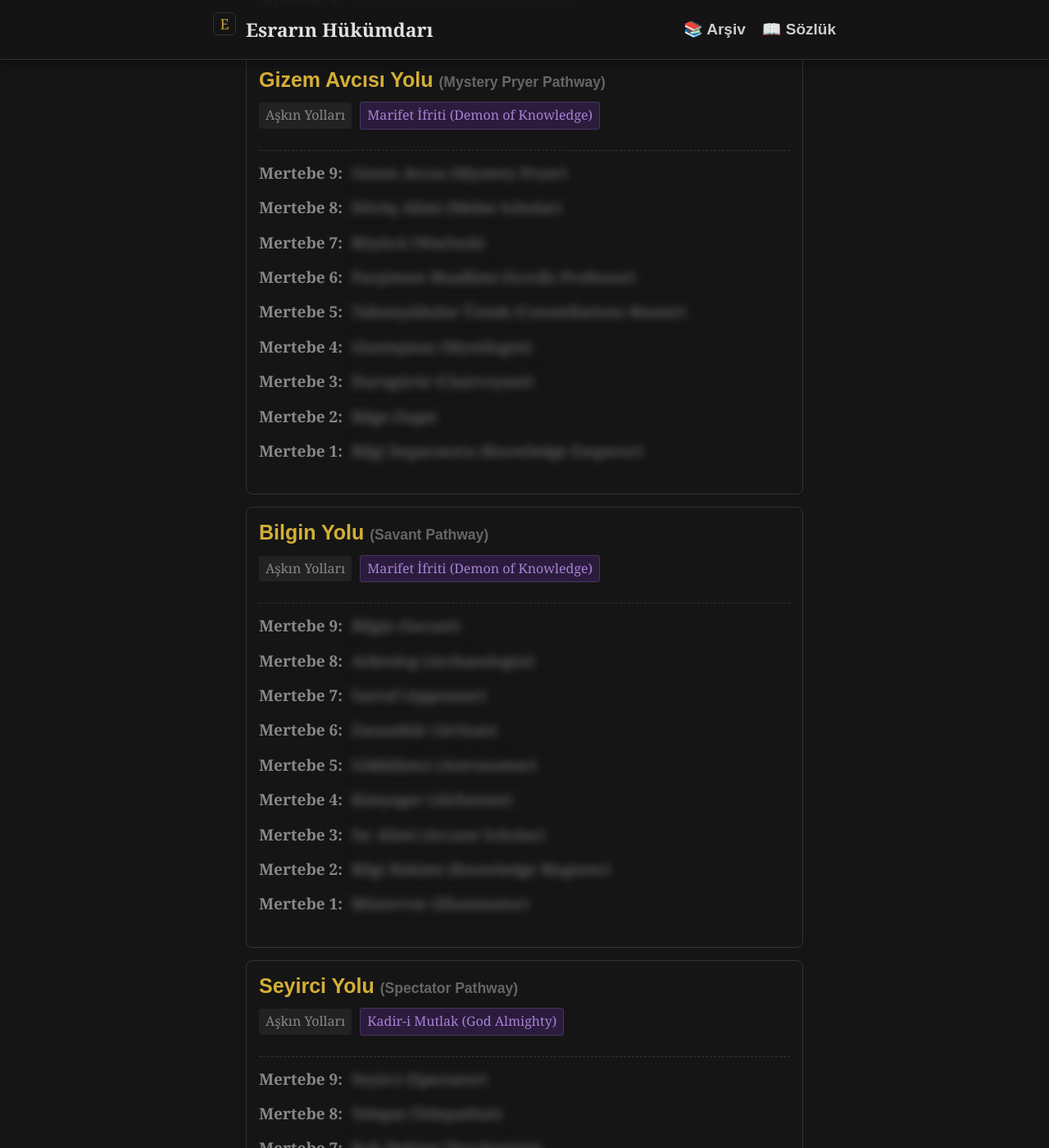
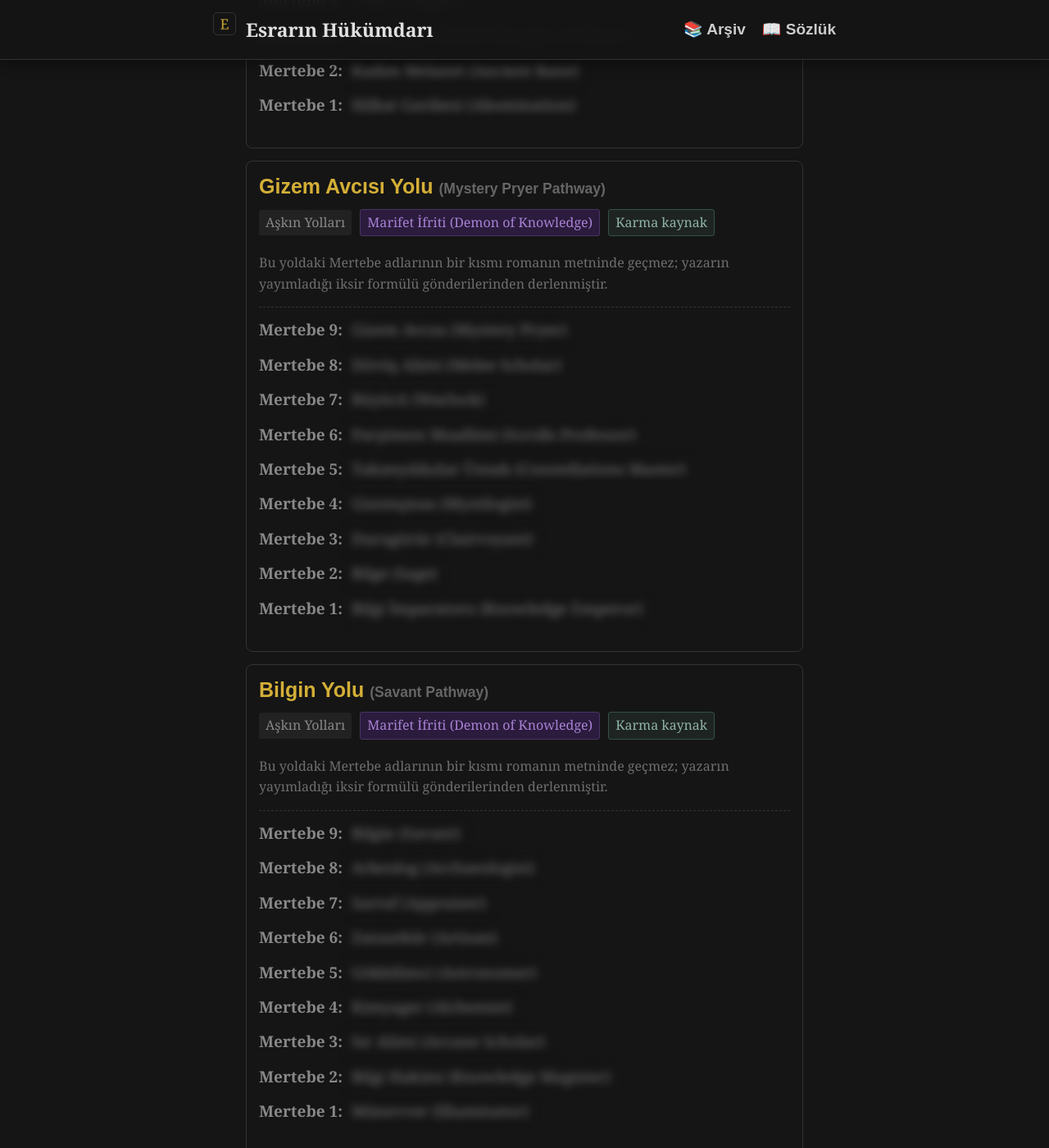
Before and after one commit to Imperium34/Imperium34.github.io, a Jekyll site: the page built from sozluk.html, in a window 1280 px wide and 1400 px high, scrolled down 9535 px. Shown: the whole window at 82% size. Built offline with Jekyll 4.4.1, drawn with Linux system fonts in a browser that asks for light colours; comment, search, counter and statistics services are not loaded; some of the changed text lies outside the part shown.

Commit message:
etiket sistemi düzeltildi. artık sayfada görünüyor

```diff
--- a/sozluk.html
+++ b/sozluk.html
@@ -47,6 +48,31 @@ body.spoiler-mode-active .dynamic-spoiler {
 
 body.spoiler-mode-active .hidden-sequence {
   display: list-item !important;
+}
+
+/* --- Kaynak / müdahale rozetleri --- */
+.rozet {
+  display: inline-block;
+  padding: 3px 8px;
+  border-radius: 3px;
+  font-size: 0.8em;
+  margin-bottom: 10px;
+  margin-left: 5px;
+  border: 1px solid transparent;
+  cursor: help;
+}
+.rozet-ekleme    { background: #2a2010; color: #d4a747; border-color: #574117; }
+.rozet-ozgun     { background: #2a1418; color: #d48a94; border-color: #572329; }
+.rozet-beyani    { background: #241f2e; color: #a99ac4; border-color: #443a5c; }
+.rozet-coi       { background: #2e2418; color: #c4a882; border-color: #5c4a34; }
+.rozet-karma     { background: #1e2422; color: #8fb3a8; border-color: #35514a; }
+.rozet-denetim   { background: #1a1a1a; color: #666;    border-color: #333;    }
+
+.kaynak-ref {
+  margin-top: 8px;
+  font-size: 0.82em;
+  color: #8a7a4a;
+  font-style: italic;
 }
 
 /* --- Çevirmen Notu (Translator's Note) styles --- */
@@ -166,6 +192,31 @@ body.spoiler-mode-active .mertebe-notu.notu-locked {
         </span>
       {% endif %}
 
+      {% comment %}
+        Rozetler yalnizca SAPMA gosterir. "Kanon + ceviri" varsayilan oldugu
+        icin rozet almaz; 100+ girdiye "Kanon" yazmak sinyali gurultuye cevirir.
+        Denetlenmemis girdiler ise bilerek gorunur: rozetin yoklugu
+        "dogrulandi" anlamina gelmemeli.
+      {% endcomment %}
+
+      {% if item.mudahale == 'tamamlama' or item.mudahale == 'degistirme' %}
+        <span class="rozet rozet-ekleme" title="Kanonik tazim isminde çevirmen eklemesi veya değişikliği var. Ayrıntı için çevirmen notuna bakınız.">Kanon + ekleme</span>
+      {% elsif item.mudahale == 'ozgun' %}
+        <span class="rozet rozet-ozgun" title="Kanonda karşılığı yoktur; tamamen çevirmen tarafından yazılmıştır.">Özgün</span>
+      {% endif %}
+
+      {% if item.kaynak == 'yazar_beyani' %}
+        <span class="rozet rozet-beyani" title="Romanın metninde geçmez; yazarın metin dışı açıklamalarından gelir.">Metin dışı</span>
+      {% elsif item.kaynak == 'metin_coi' %}
+        <span class="rozet rozet-coi" title="Circle of Inevitability metninden gelir.">Circle of Inevitability</span>
+      {% elsif item.kaynak == 'karma' %}
+        <span class="rozet rozet-karma" title="Bu girdideki maddelerin kaynağı tek tip değildir; bir kısmı romanın metninden, bir kısmı yazarın metin dışı açıklamalarından gelir.">Karma kaynak</span>
+      {% endif %}
+
+      {% if item.denetim == 'denetlenmedi' %}
+        <span class="rozet rozet-denetim" title="Bu girdinin kanona uygunluğu henüz tek tek denetlenmedi.">Denetlenmedi</span>
+      {% endif %}
+
       {% if item.spoiler %}
         <div class="main-term-spoiler" data-unlock="{{ item.bolum_siniri | default: 9999 }}">
           <details style="cursor: pointer;">
@@ -175,6 +226,7 @@ body.spoiler-mode-active .mertebe-notu.notu-locked {
               <details class="cevirmen-notu-toggle" data-unlock="{{ item.cevirmen_notu_sinir | default: item.bolum_siniri | default: 0 }}">
                 <summary>Çevirmen Notu (Tercih Gerekçesi)</summary>
                 <p>{{ item.cevirmen_notu }}</p>
+                {% if item.kaynak_ref %}<p class="kaynak-ref">Kaynak: {{ item.kaynak_ref }}</p>{% endif %}
               </details>
             {% endif %}
           </details>
@@ -187,11 +239,17 @@ body.spoiler-mode-active .mertebe-notu.notu-locked {
           <details class="cevirmen-notu-toggle" data-unlock="{{ item.cevirmen_notu_sinir | default: item.bolum_siniri | default: 0 }}">
             <summary>Çevirmen Notu (Tercih Gerekçesi)</summary>
             <p>{{ item.cevirmen_notu }}</p>
+            {% if item.kaynak_ref %}<p class="kaynak-ref">Kaynak: {{ item.kaynak_ref }}</p>{% endif %}
           </details>
         {% endif %}
       {% endif %}
 
       {% if item.mertebeler %}
+        {% if item.kaynak == 'karma' %}
+          <p style="margin: 10px 0 0; font-size: 0.8em; color: #6e6e6e;">
+            Bu yoldaki Mertebe adlarının bir kısmı romanın metninde geçmez; yazarın yayımladığı iksir formülü gönderilerinden derlenmiştir.
+          </p>
+        {% endif %}
         <ul style="list-style: none; padding: 0; margin-top: 15px; border-top: 1px dashed #333; padding-top: 10px;">
           {% for mertebe in item.mertebeler %}
             <li class="sequence-row {% if mertebe.seviye == 0 %}hidden-sequence{% endif %}" data-unlock="{{ mertebe.bolum_siniri | default: 9999 }}" style="margin-bottom: 8px; font-size: 0.95em;">
```
Also changed, not shown: other parts of sozluk.html (+1 -0 lines).
